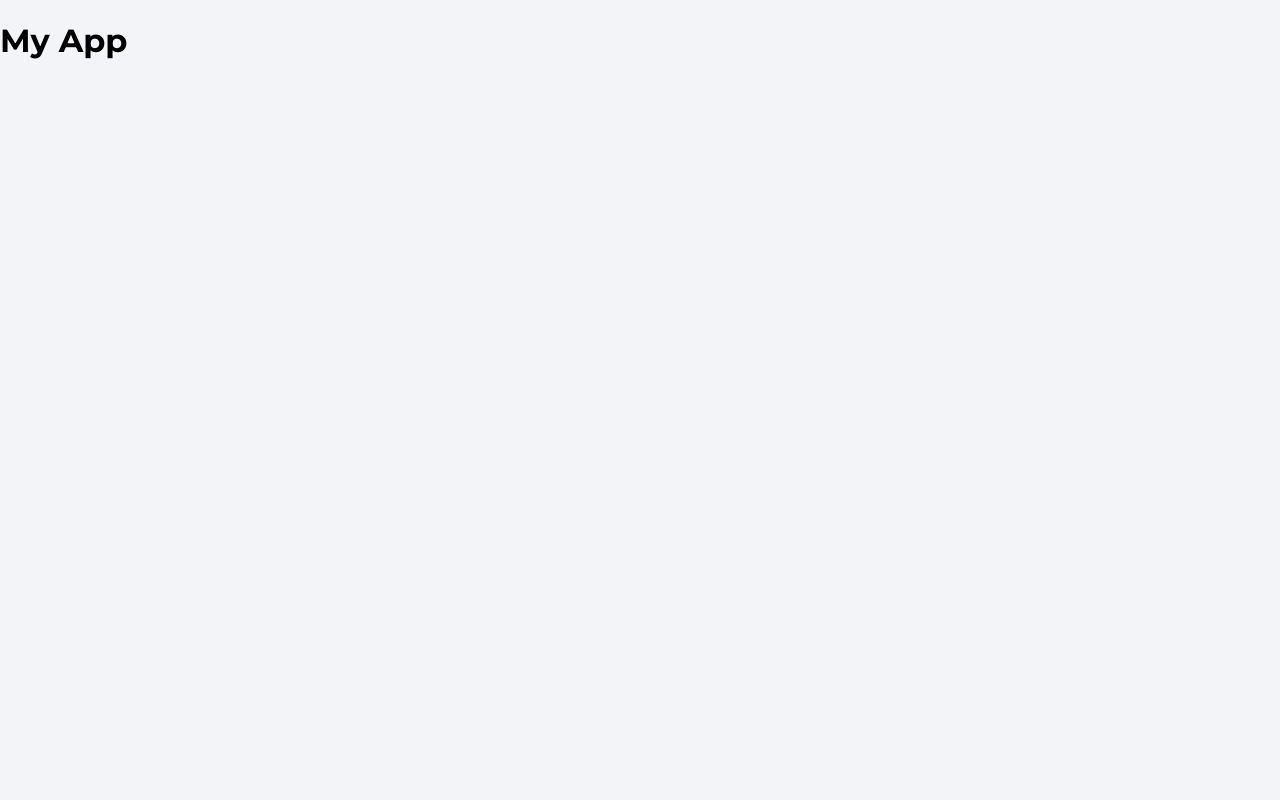
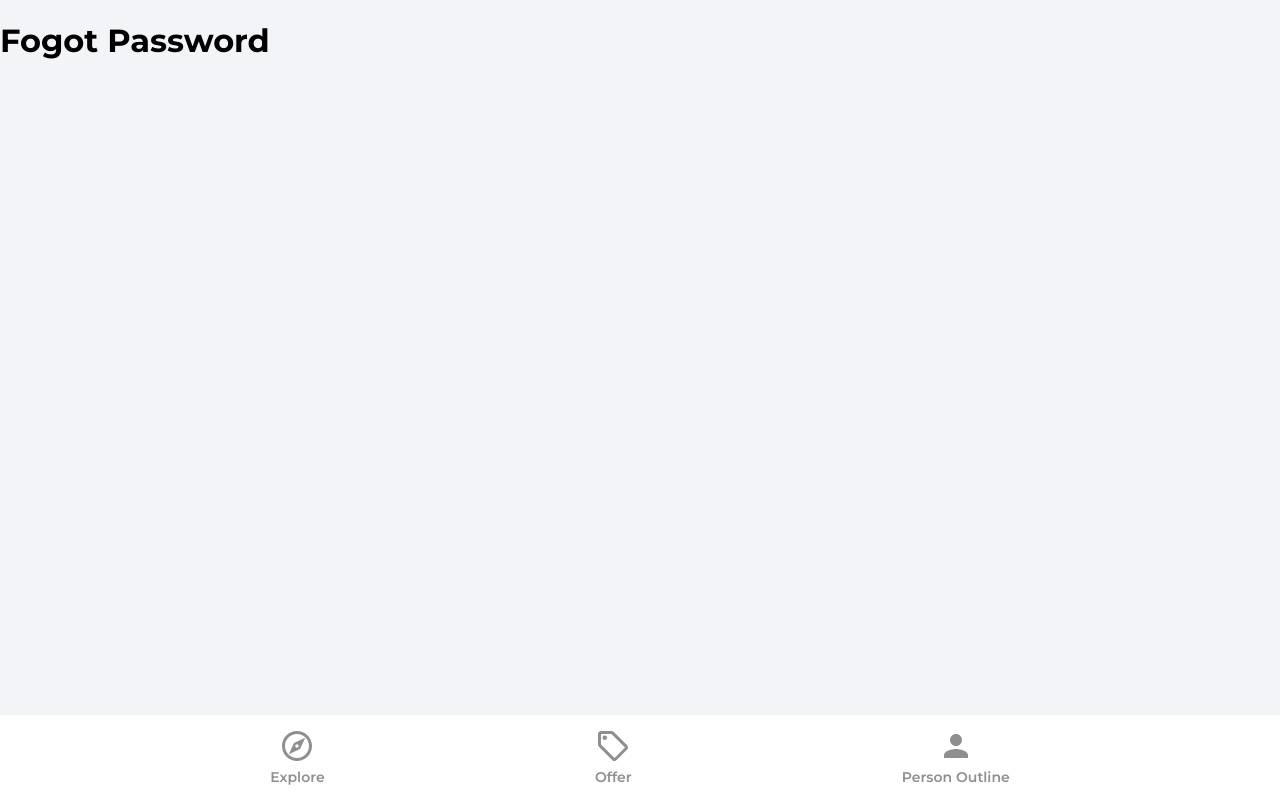
Before and after one commit to bilalkhan891/house-market-place, a React (Create React App) app: page /forgot-password in a window 1280 px wide. Built offline with nearby package versions, Linux system fonts and the light colour scheme.

Commit message:
Added pages and routes, added Navbar

```diff
--- a/package.json
+++ b/package.json
@@ -9,6 +9,7 @@
     "firebase": "^9.12.1",
     "react": "^18.2.0",
     "react-dom": "^18.2.0",
+    "react-router-dom": "^6.4.2",
     "react-scripts": "5.0.1",
     "web-vitals": "^2.1.4"
   },
--- a/public/index.html
+++ b/public/index.html
@@ -24,7 +24,7 @@
       work correctly both with client-side routing and a non-root public URL.
       Learn how to configure a non-root public URL by running `npm run build`.
     -->
-    <title>React App</title>
+    <title>House Marketplace</title>
   </head>
   <body>
     <noscript>You need to enable JavaScript to run this app.</noscript>
--- a/src/App.js
+++ b/src/App.js
@@ -1,8 +1,27 @@
+import { BrowserRouter as Router, Routes, Route } from "react-router-dom";
+import Explore from "./pages/Explore";
+import ForgotPassword from "./pages/ForgotPassword";
+import Offers from "./pages/Offers";
+import Profile from "./pages/Profile";
+import Signin from "./pages/Signin";
+import Signup from "./pages/Signup";
+import Navbar from "./components/Navbar";
+
 function App() {
   return (
-    <div className="App">
-      <h1>My App</h1>
-    </div>
+    <>
+      <Router>
+        <Routes>
+          <Route path="/" element={<Explore />} />
+          <Route path="/offers" element={<Offers />} />
+          <Route path="/profile" element={<Profile />} />
+          <Route path="/sign-in" element={<Signin />} />
+          <Route path="/sign-up" element={<Signup />} />
+          <Route path="/forgot-password" element={<ForgotPassword />} />
+        </Routes>
+        <Navbar />
+      </Router>
+    </>
   );
 }
 
--- /dev/null
+++ b/src/components/Navbar.jsx
@@ -0,0 +1,75 @@
+import React from "react";
+import { useNavigate, useLocation } from "react-router-dom";
+import { ReactComponent as OfferIcon } from "../assets/svg/localOfferIcon.svg";
+import { ReactComponent as ExploreIcon } from "../assets/svg/exploreIcon.svg";
+import { ReactComponent as PersonOutLineIcon } from "../assets/svg/personIcon.svg";
+
+function Navbar() {
+  const navigate = useNavigate();
+  const location = useLocation();
+
+  const pathMathRoute = (route) => {
+    if (route === location.pathname) {
+      return true;
+    }
+  };
+
+  return (
+    <footer className="navbar">
+      <nav className="navbarNav">
+        <ul className="navbarListItems">
+          <li onClick={() => navigate("/")} className="navbarListItem">
+            <ExploreIcon
+              fill={pathMathRoute("/") ? "#2c2c2c" : "#8f8f8f"}
+              width="36"
+              height="36"
+            />
+            <p
+              className={
+                pathMathRoute("/")
+                  ? "navbarListItemNameActive"
+                  : "navbarListItemName"
+              }
+            >
+              Explore
+            </p>
+          </li>
+          <li onClick={() => navigate("/offers")} className="navbarListItem">
+            <OfferIcon
+              fill={pathMathRoute("/offers") ? "#2c2c2c" : "#8f8f8f"}
+              width="36"
+              height="36"
+            />
+            <p
+              className={
+                pathMathRoute("/offers")
+                  ? "navbarListItemNameActive"
+                  : "navbarListItemName"
+              }
+            >
+              Offer
+            </p>
+          </li>
+          <li onClick={() => navigate("/profile")} className="navbarListItem">
+            <PersonOutLineIcon
+              fill={pathMathRoute("/profile") ? "#2c2c2c" : "#8f8f8f"}
+              width="36"
+              height="36"
+            />
+            <p
+              className={
+                pathMathRoute("/profile")
+                  ? "navbarListItemNameActive"
+                  : "navbarListItemName"
+              }
+            >
+              Person Outline
+            </p>
+          </li>
+        </ul>
+      </nav>
+    </footer>
+  );
+}
+
+export default Navbar;
--- /dev/null
+++ b/src/pages/Explore.jsx
@@ -0,0 +1,11 @@
+import React from "react";
+
+function Explore() {
+  return (
+    <div>
+      <h1>Explore</h1>
+    </div>
+  );
+}
+
+export default Explore;
--- /dev/null
+++ b/src/pages/ForgotPassword.jsx
@@ -0,0 +1,11 @@
+import React from "react";
+
+function ForgotPassword() {
+  return (
+    <div>
+      <h1>Fogot Password</h1>
+    </div>
+  );
+}
+
+export default ForgotPassword;
--- /dev/null
+++ b/src/pages/Offers.jsx
@@ -0,0 +1,11 @@
+import React from "react";
+
+function Offers() {
+  return (
+    <div>
+      <h1>Offers</h1>
+    </div>
+  );
+}
+
+export default Offers;
--- /dev/null
+++ b/src/pages/Profile.jsx
@@ -0,0 +1,11 @@
+import React from "react";
+
+function Profile() {
+  return (
+    <div>
+      <h1>Profile</h1>
+    </div>
+  );
+}
+
+export default Profile;
--- /dev/null
+++ b/src/pages/Signin.jsx
@@ -0,0 +1,11 @@
+import React from "react";
+
+function Signin() {
+  return (
+    <div>
+      <h1>Sign in</h1>
+    </div>
+  );
+}
+
+export default Signin;
--- /dev/null
+++ b/src/pages/Signup.jsx
@@ -0,0 +1,11 @@
+import React from "react";
+
+function Signup() {
+  return (
+    <div>
+      <h1>Sign up</h1>
+    </div>
+  );
+}
+
+export default Signup;
```
Also changed, not shown: listings.json (added, +116 -0 lines), 1 other file (tests, documents, lock files or other folders).
